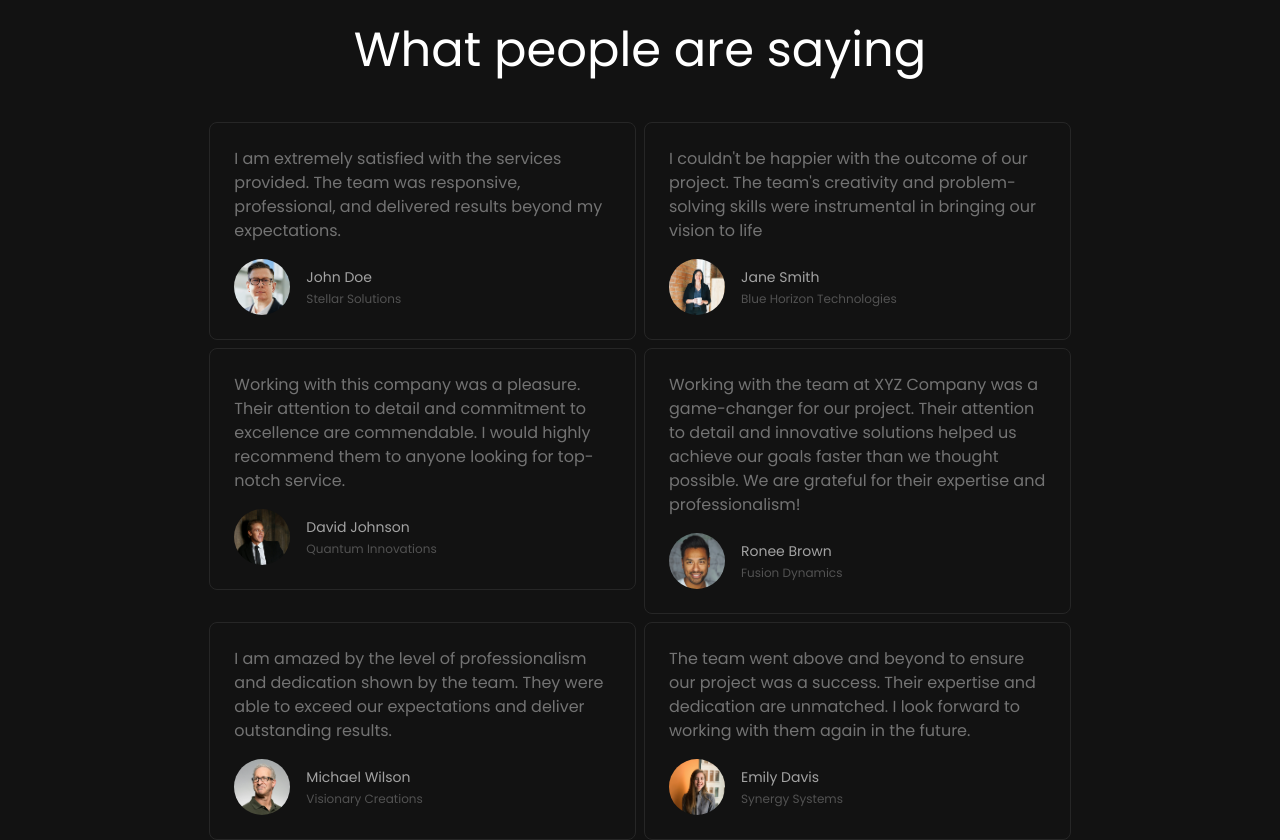
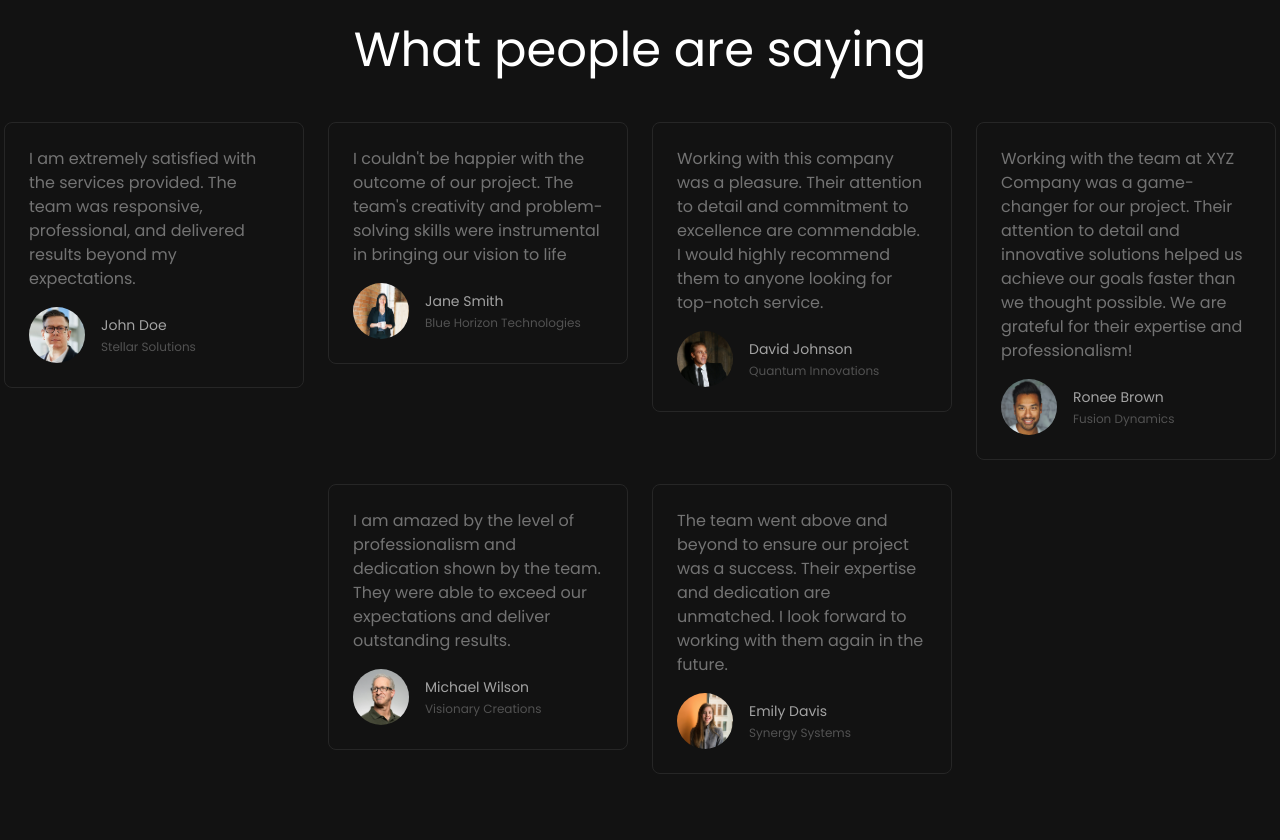
Before and after one commit to therazahussain/VirtualR---tailwind-project, a React (Create React App) app: page / in a window 1280 px wide. Shown: the part 2600-3440 px from the top of the page. After the commit the page ends 3374 px from the top, so only its background shows below. Built offline with nearby package versions, Linux system fonts and the light colour scheme; the HTML template or start-up script is replaced by a standard one.

Commit message:
Testimonial section added

```diff
--- a/src/components/Testimonial.jsx
+++ b/src/components/Testimonial.jsx
@@ -8,11 +8,11 @@ const Testimonial = () => {
         What people are saying
       </h1>
 
-      <div className="flex items-start justify-center gap-2 w-full flex-wrap">
+      <div className="flex items-start justify-center gap-6 w-full flex-wrap">
         {testimonials.map((testimonial, key) => (
           <div
             key={key}
-            className="border border-neutral-800 flex flex-col items-start p-6 rounded-lg w-1/3 gap-4"
+            className="border border-neutral-800 flex flex-col items-start p-6 rounded-lg w-[300px] gap-4"
           >
             <p className="text-md text-neutral-500">{testimonial.text}</p>
             <div className="flex items-center w-full gap-4 justify-start">
```
